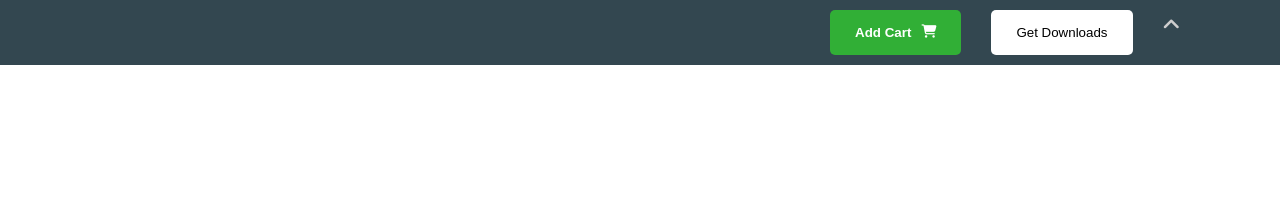
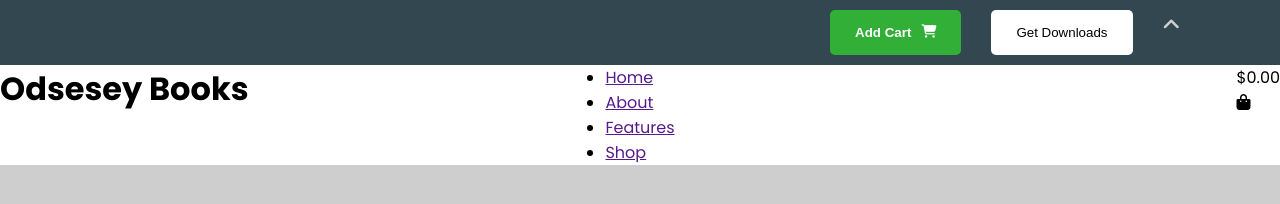
Before and after one commit to CreefordSanchez/book-store, a website: page index.html in a window 1280 px wide. Shown: the top 204 px of the page. Drawn offline with Linux system fonts and the light colour scheme.

Commit message:
'grid-column-header'

```diff
--- a/assets/css/color.css
+++ b/assets/css/color.css
@@ -1,8 +1,8 @@
 @charset "utf-8";
 
 :root {
-  --app-blue: #4790FF;
-  --app-green: #1CFF1C;
+  --app-blue: #334750;
+  --app-green: #31AF36;
   --app-gray: #CECECE;
   --app-dark-gray: #494949;
   --app-orange: #FF5E07;
--- a/assets/css/header-footer.css
+++ b/assets/css/header-footer.css
@@ -2,14 +2,25 @@
 
 @import url(./color.css);
 
+/**/
+body {
+  background-color: var(--app-gray);
+}
+/**/
 .container {
   width: min(100% - 30px, 1080px);
   margin-inline: auto;
 }
 
+header {
+  padding-top: 65px;
+}
+
 .sticky-header {
+  position: fixed;
+  top: 0;
+  width: 100%;
   background-color: var(--app-blue);
-  background-color: #334750;
   padding: 10px 0;
 }
 
@@ -43,3 +54,20 @@
   font-size: 20px;
   color: var(--app-gray);
 }
+
+.header-content {
+  background-color: #fff;
+}
+
+.header-grid {
+  display: grid;
+  grid-template-columns: repeat(3, 1fr);
+}
+
+.header-grid nav {
+  justify-self: center;
+}
+
+.header-grid .wallet {
+  justify-self: end;
+}
--- a/index.html
+++ b/index.html
@@ -26,7 +26,21 @@
         </div>
       </div>
       <div class="header-content">
-
+        <div class="header-grid">
+          <h1>Odsesey Books</h1>
+          <nav>
+            <ul>
+              <li><a href="">Home</a></li>
+              <li><a href="">About</a></li>
+              <li><a href="">Features</a></li>
+              <li><a href="">Shop</a></li>
+            </ul>
+          </nav>
+          <div class="wallet">
+            <p>$0.00</p>
+            <i class="fa-solid fa-bag-shopping"></i>
+          </div>
+        </div>
       </div>
     </header>
     <br><br><br><br><br><br><br><br><br><br><br><br><br><br><br><br><br><br><br><br><br><br><br><br><br><br><br><br><br><br><br><br><br><br><br><br><br><br><br><br><br><br><br><br><br><br><br><br><br><br><br><br><br><br><br><br><br><br><br><br><br><br><br><br><br><br><br><br><br><br><br><br><br><br><br><br><br><br><br><br><br><br><br><br><br><br><br><br><br><br><br><br><br><br><br><br><br><br><br><br><br><br><br><br><br><br><br><br><br><br><br><br><br><br>
```
